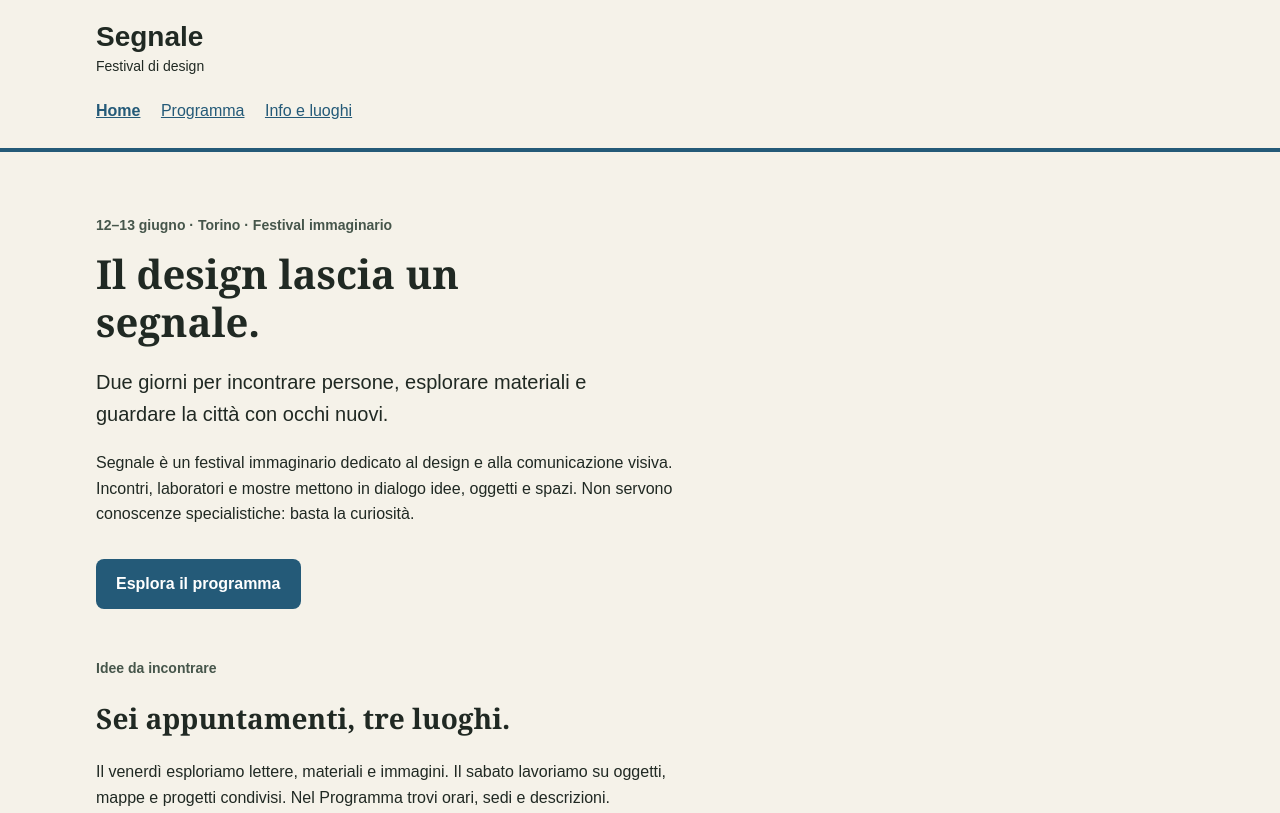
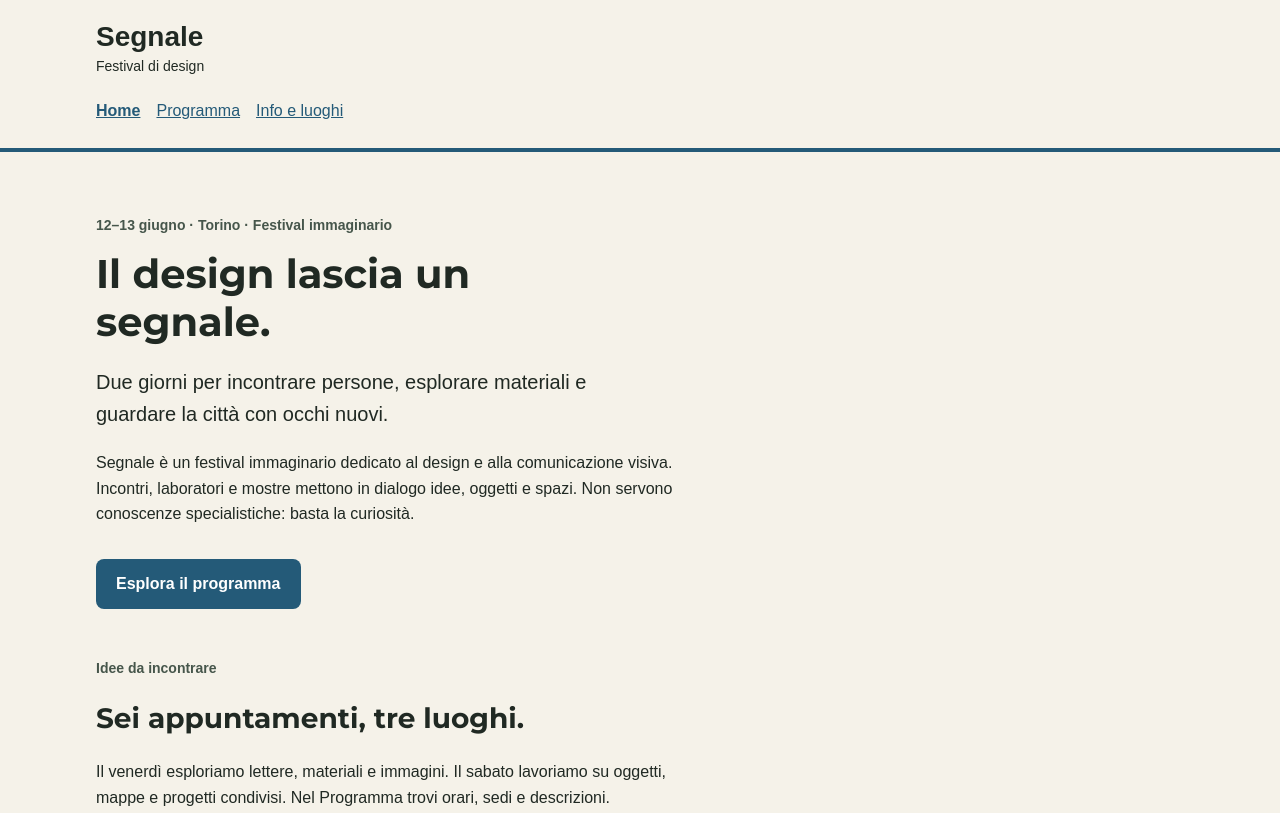
Before and after one commit to gavegliotommaso7/festival-segnale, a plain HTML site: page index.html in a window 1280 px wide. Shown: the top 813 px of the page. Drawn offline with Linux system fonts and the light colour scheme.

Commit message:
consegna 18/11

```diff
--- a/index.html
+++ b/index.html
@@ -4,6 +4,9 @@
   <meta charset="utf-8">
   <meta name="viewport" content="width=device-width, initial-scale=1">
   <title>Segnale — Festival di design</title>
+  <link rel="preconnect" href="https://fonts.googleapis.com">
+<link rel="preconnect" href="https://fonts.gstatic.com" crossorigin>
+<link href="https://fonts.googleapis.com/css2?family=Montserrat:wght@400;500;600;700&display=swap" rel="stylesheet">
   <link rel="stylesheet" href="style.css">
 </head>
 <body>
--- a/style.css
+++ b/style.css
@@ -8,7 +8,7 @@
   --colore-sfondo: #f5f2e9;
   --colore-testo: #202923;
   --font-testo: Arial, Helvetica, sans-serif;
-  --font-titoli: Georgia, "Times New Roman", serif;
+  --font-titoli: "Montserrat", Arial, sans-serif;
 }
 
 * {
@@ -44,8 +44,12 @@ a:focus-visible {
 }
 
 .site-header {
+  position: sticky;
+  top: 0;
+  z-index: 1000;
   padding: 1.25rem 0;
   border-bottom: 4px solid var(--colore-primario);
+  background: var(--colore-sfondo);
 }
 
 .brand {
@@ -65,13 +69,17 @@ a:focus-visible {
 }
 
 nav {
+  display: flex;
+  flex-direction: column;
+  align-items: flex-start;
+  gap: .5rem;
   margin-top: 1rem;
 }
 
 nav a {
   display: inline-block;
-  margin-right: 1rem;
-  padding: 0.25rem 0;
+  margin-right: 0;
+  padding: .25rem 0;
 }
 
 nav a[aria-current="page"] {
@@ -213,7 +221,14 @@ h3 {
   .event-grid {
     grid-template-columns: repeat(2, minmax(0, 1fr));
   }
+  nav {
+  flex-direction: row;
+  flex-wrap: wrap;
+  column-gap: 1rem;
+  row-gap: .5rem;
 }
+}
+
 
 @media (min-width: 1024px) {
   .event-grid {
@@ -301,6 +316,11 @@ h3 {
     grid-template-columns: repeat(3, minmax(0, 1fr));
   }
 }
+@media (max-width: 599px) {
+  .site-header {
+    padding: .75rem 0;
+  }
+}
 .info-swiper .swiper-button-prev:focus-visible,
 .info-swiper .swiper-button-next:focus-visible {
   outline: 3px solid var(--colore-testo);
```
Also changed, not shown: info.html (+3 -0 lines), programma.html (+3 -0 lines).
